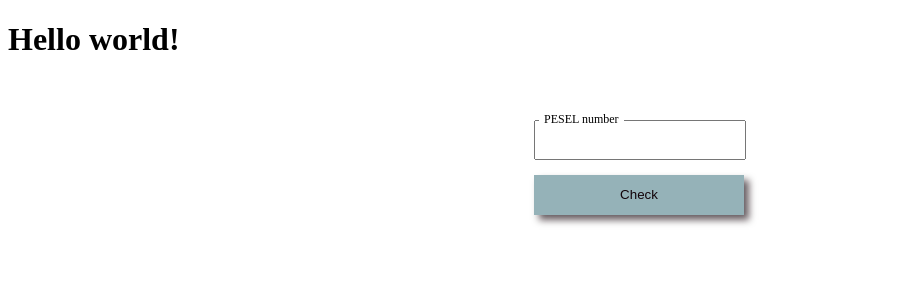
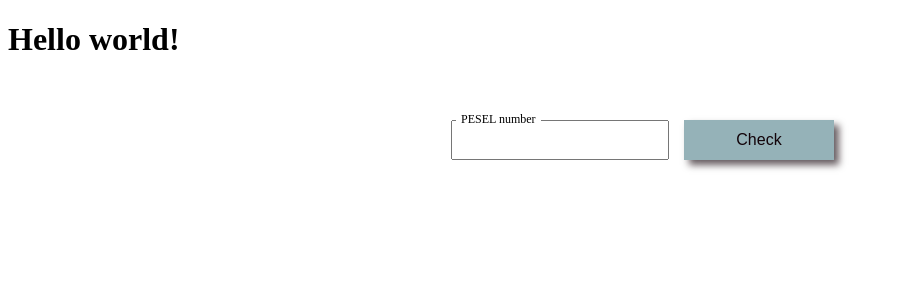
Before and after one commit to DarekMazur/pesel_veryfication, a React (Vite) app: page / in a window 1280 px wide. Shown: the top 300 px of the page, without its empty margins (0-899 px from the left). Built offline with nearby package versions, Linux system fonts and the light colour scheme.

Commit message:
Style form elements position

```diff
--- a/src/components/Button/Button.styles.js
+++ b/src/components/Button/Button.styles.js
@@ -1,13 +1,15 @@
 import styled from "styled-components";
 
 export const Button = styled.button`
-    width: 210px;
+    width: 150px;
     height: 40px;
     background: #95B2B8;
     border-color: #95B2B8;
     border-style: none;
     box-shadow: #120309a3 5px 5px 7px;
     color: #120309;
+		margin: 0 5px;
+		font-size: 16px;
 
 		&:disabled {
 				color: #6A878DFF;
--- a/src/components/Form/Form.styles.js
+++ b/src/components/Form/Form.styles.js
@@ -3,4 +3,7 @@ import styled from 'styled-components'
 export const Form = styled.form`
 	margin: 15px;
 	padding: 10px;
+	display: flex;
+	align-items: center;
+	justify-content: center;
 `
--- a/src/components/FormField/FormField.styles.js
+++ b/src/components/FormField/FormField.styles.js
@@ -1,7 +1,6 @@
 import styled from "styled-components";
-import {Label} from "../Label/Label.styles.js";
-import {Input} from "../Input/Input.styles.js";
 
 export const StyledFormField = styled.div`
 	position: relative;
+	margin: 0 10px;
 `
--- a/src/components/Input/Input.styles.js
+++ b/src/components/Input/Input.styles.js
@@ -5,7 +5,8 @@ export const Input = styled.input`
 	height: 28px;
 	width: 200px;
 	margin: 15px 0;
-	padding: 4px;
+	padding: 4px 7px;
+	font-size: 16px;
 
 		&:focus + ${Label} {
 			background: transparent;
```
